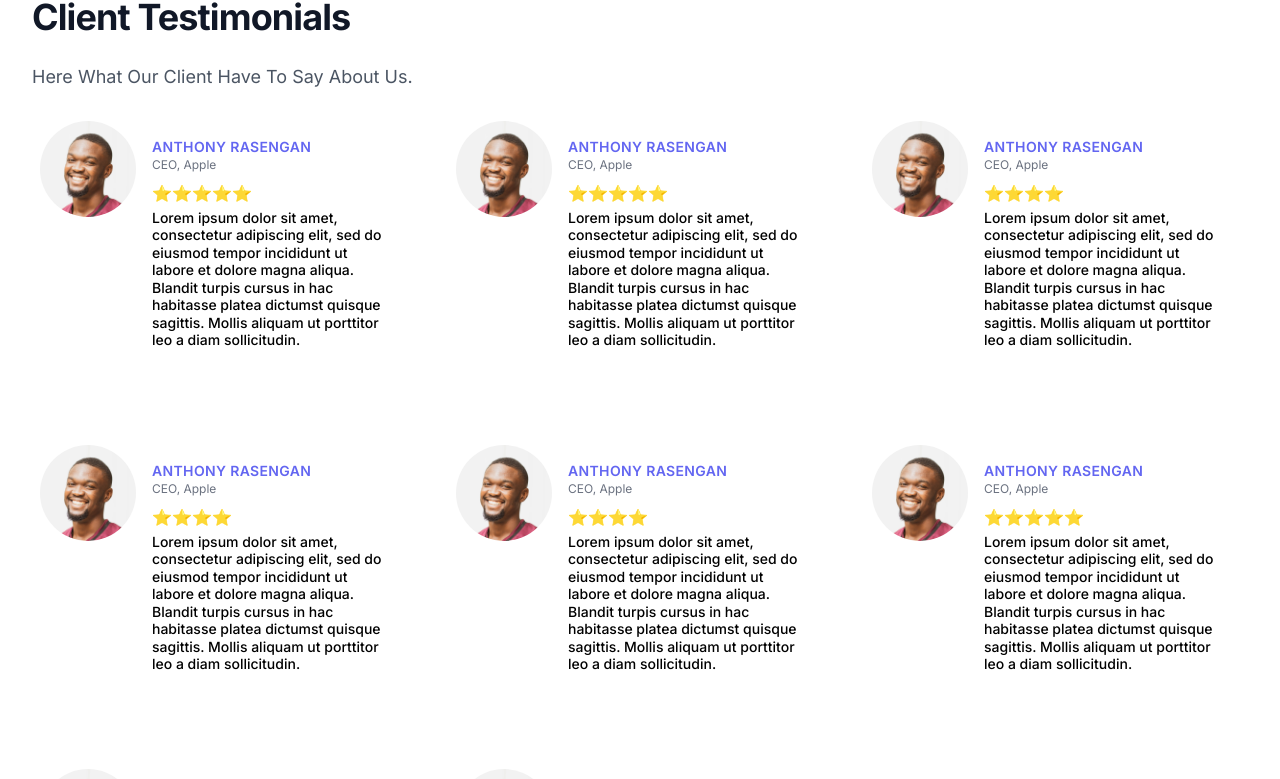
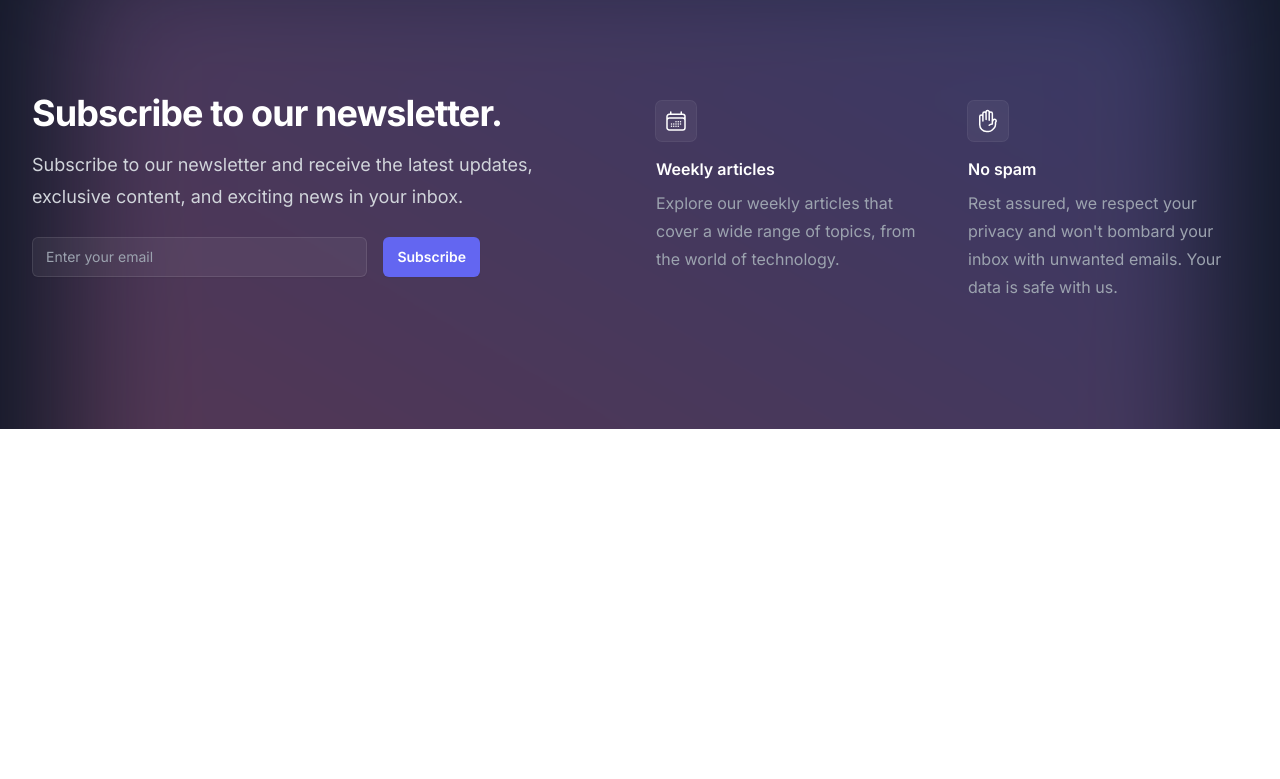
Before and after one commit to Centient-Technologies/Centient-Technologies, a Next.js app: page /about in a window 1280 px wide. Shown: the part 986-1765 px from the top of the page. After the commit the page ends 1415 px from the top, so only its background shows below. Built offline with nearby package versions, Linux system fonts and the light colour scheme.

Commit message:
Replaced placeholder text with real text

```diff
--- a/app/about/components/CompanyManagementSection.tsx
+++ b/app/about/components/CompanyManagementSection.tsx
@@ -6,13 +6,13 @@ const CompanyManagementSection = () => {
             <div className="mx-auto grid max-w-8xl gap-x-8 gap-y-20 px-6 lg:px-8 xl:grid-cols-3">
                 <div className="max-w-2xl">
                     <h2 className="text-3xl font-bold tracking-tight text-gray-900 sm:text-4xl">Meet our leadership</h2>
-                    <p className="mt-6 text-lg leading-8 text-gray-600">Libero fames augue nisl porttitor nisi, quis. Id ac elit odio vitae elementum enim vitae ullamcorper suspendisse.</p>
+                    <p className="mt-6 text-lg leading-8 text-gray-600">Our esteemed leadership team comprises individuals with a wealth of experience and expertise. They bring a deep understanding of their respective domains and a commitment to driving our organization forward. We invite you to get to know them better..</p>
                 </div>
                 <ul role="list" className="grid gap-x-8 gap-y-12 sm:grid-cols-2 sm:gap-y-16 xl:col-span-2">
-                    <TeamMember name="Kirston Kwasi-Kumah" position="CEO, Chief Executive Officer" imgSrc="/images/kirston.jpg">{ }</TeamMember>
-                    <TeamMember name="David Okyere Agyakwa" position="CTO, Chief Technology Office" imgSrc="/images/dave.jpg">{ }</TeamMember>
-                    <TeamMember name="Emma Naa Kai Odametey" position="COO, Chief Operations Officer" imgSrc="/images/naa.jpg">{ }</TeamMember>
-                    <TeamMember name="Anthony Nwintiribu Basingnaa Jnr" position="CDO, Chief Design Officer" imgSrc="/images/anthony.JPG">{ }</TeamMember>
+                    <TeamMember name="Kirston Kwasi-Kumah" position="CEO, Chief Executive Officer" imgSrc="/images/kirston.jpg" />
+                    <TeamMember name="David Okyere Agyakwa" position="CTO, Chief Technology Office" imgSrc="/images/dave.jpg" />
+                    <TeamMember name="Emma Naa Kai Odametey" position="COO, Chief Operations Officer" imgSrc="/images/naa.jpg" />
+                    <TeamMember name="Anthony Nwintiribu Basingnaa Jnr" position="CDO, Chief Design Officer" imgSrc="/images/anthony.JPG" />
                     {/* <!-- More people... --> */}
                 </ul>
             </div>
--- a/app/about/components/NewsLetterSection/NewsLetterSection.tsx
+++ b/app/about/components/NewsLetterSection/NewsLetterSection.tsx
@@ -7,7 +7,7 @@ const NewsLetterSection = () => {
                 <div className="mx-auto grid max-w-2xl grid-cols-1 gap-x-8 gap-y-16 lg:max-w-none lg:grid-cols-2">
                     <div className="max-w-xl lg:max-w-lg">
                         <h2 className="text-3xl font-bold tracking-tight text-white sm:text-4xl">Subscribe to our newsletter.</h2>
-                        <p className="mt-4 text-lg leading-8 text-gray-300">Nostrud amet eu ullamco nisi aute in ad minim nostrud adipisicing velit quis. Duis tempor incididunt dolore.</p>
+                        <p className="mt-4 text-lg leading-8 text-gray-300">Subscribe to our newsletter and receive the latest updates, exclusive content, and exciting news in your inbox.</p>
                         <div className="mt-6 flex max-w-md gap-x-4">
                             <label htmlFor="email-address" className="sr-only">Email address</label>
                             <input id="email-address" name="email" type="email" autoComplete="email" required className="min-w-0 flex-auto rounded-md border-0 bg-white/5 px-3.5 py-2 text-white shadow-sm ring-1 ring-inset ring-white/10 focus:ring-2 focus:ring-inset focus:ring-indigo-500 sm:text-sm sm:leading-6" placeholder="Enter your email" />
@@ -22,7 +22,7 @@ const NewsLetterSection = () => {
                                 </svg>
                             </div>
                             <dt className="mt-4 font-semibold text-white">Weekly articles</dt>
-                            <dd className="mt-2 leading-7 text-gray-400">Non laboris consequat cupidatat laborum magna. Eiusmod non irure cupidatat duis commodo amet.</dd>
+                            <dd className="mt-2 leading-7 text-gray-400">Explore our weekly articles that cover a wide range of topics, from the world of technology.</dd>
                         </div>
                         <div className="flex flex-col items-start">
                             <div className="rounded-md bg-white/5 p-2 ring-1 ring-white/10">
@@ -31,7 +31,7 @@ const NewsLetterSection = () => {
                                 </svg>
                             </div>
                             <dt className="mt-4 font-semibold text-white">No spam</dt>
-                            <dd className="mt-2 leading-7 text-gray-400">Officia excepteur ullamco ut sint duis proident non adipisicing. Voluptate incididunt anim.</dd>
+                            <dd className="mt-2 leading-7 text-gray-400">Rest assured, we respect your privacy and won't bombard your inbox with unwanted emails. Your data is safe with us.</dd>
                         </div>
                     </dl>
                 </div>
--- a/app/about/components/ReviewsSection/ReviewsSection.tsx
+++ /dev/null
@@ -1,31 +0,0 @@
-import ReviewCard from "./ReviewCard";
-
-
-const ReviewsSection = () => {
-    return (
-        <div className="bg-white py-5 sm:py-32">
-            <div className="mx-auto grid max-w-8xl gap-x-4 gap-y-5 px-6 lg:px-8 xl:grid-cols-2">
-                <div className="max-w-2xl">
-                    <h2 className="text-3xl font-bold tracking-tight text-gray-900 sm:text-4xl">Client Testimonials</h2>
-                    <p className="mt-6 text-lg leading-8 text-gray-600">Here What Our Client Have To Say About Us.</p>
-                </div>
-                <ul role="list" className="grid gap-x-8 gap-y-8 sm:grid-cols-3 sm:gap-y-16 xl:col-span-2">
-                    <ReviewCard name='Anthony Rasengan' position="CEO" company="Apple" rating={5} imageUrl='/images/anthony.JPG' >Lorem ipsum dolor sit amet, consectetur adipiscing elit, sed do eiusmod tempor incididunt ut labore et dolore magna aliqua. Blandit turpis cursus in hac habitasse platea dictumst quisque sagittis. Mollis aliquam ut porttitor leo a diam sollicitudin.</ReviewCard>
-                    <ReviewCard name='Anthony Rasengan' position="CEO" company="Apple" rating={5} imageUrl='/images/anthony.JPG' >Lorem ipsum dolor sit amet, consectetur adipiscing elit, sed do eiusmod tempor incididunt ut labore et dolore magna aliqua. Blandit turpis cursus in hac habitasse platea dictumst quisque sagittis. Mollis aliquam ut porttitor leo a diam sollicitudin.</ReviewCard>
-                    <ReviewCard name='Anthony Rasengan' position="CEO" company="Apple" rating={4} imageUrl='/images/anthony.JPG' >Lorem ipsum dolor sit amet, consectetur adipiscing elit, sed do eiusmod tempor incididunt ut labore et dolore magna aliqua. Blandit turpis cursus in hac habitasse platea dictumst quisque sagittis. Mollis aliquam ut porttitor leo a diam sollicitudin.</ReviewCard>
-                    <ReviewCard name='Anthony Rasengan' position="CEO" company="Apple" rating={4.5} imageUrl='/images/anthony.JPG' >Lorem ipsum dolor sit amet, consectetur adipiscing elit, sed do eiusmod tempor incididunt ut labore et dolore magna aliqua. Blandit turpis cursus in hac habitasse platea dictumst quisque sagittis. Mollis aliquam ut porttitor leo a diam sollicitudin.</ReviewCard>
-                    <ReviewCard name='Anthony Rasengan' position="CEO" company="Apple" rating={4.8} imageUrl='/images/anthony.JPG' >Lorem ipsum dolor sit amet, consectetur adipiscing elit, sed do eiusmod tempor incididunt ut labore et dolore magna aliqua. Blandit turpis cursus in hac habitasse platea dictumst quisque sagittis. Mollis aliquam ut porttitor leo a diam sollicitudin.</ReviewCard>
-                    <ReviewCard name='Anthony Rasengan' position="CEO" company="Apple" rating={5} imageUrl='/images/anthony.JPG' >Lorem ipsum dolor sit amet, consectetur adipiscing elit, sed do eiusmod tempor incididunt ut labore et dolore magna aliqua. Blandit turpis cursus in hac habitasse platea dictumst quisque sagittis. Mollis aliquam ut porttitor leo a diam sollicitudin.</ReviewCard>
-                    <ReviewCard name='Anthony Rasengan' position="CEO" company="Apple" rating={3.5} imageUrl='/images/anthony.JPG' >Lorem ipsum dolor sit amet, consectetur adipiscing elit, sed do eiusmod tempor incididunt ut labore et dolore magna aliqua. Blandit turpis cursus in hac habitasse platea dictumst quisque sagittis. Mollis aliquam ut porttitor leo a diam sollicitudin.</ReviewCard>
-                    <ReviewCard name='Anthony Rasengan' position="CEO" company="Apple" rating={4} imageUrl='/images/anthony.JPG' >Lorem ipsum dolor sit amet, consectetur adipiscing elit, sed do eiusmod tempor incididunt ut labore et dolore magna aliqua. Blandit turpis cursus in hac habitasse platea dictumst quisque sagittis. Mollis aliquam ut porttitor leo a diam sollicitudin.</ReviewCard>
-
-
-                </ul>
-            </div>
-        </div>
-    );
-}
-
-
-
-export default ReviewsSection
--- a/app/about/components/TeamMember.tsx
+++ b/app/about/components/TeamMember.tsx
@@ -4,10 +4,10 @@ interface TeamMemberProps {
     imgSrc: string;
     name: string;
     position: string;
-    children: React.ReactNode
+    // children: React.ReactNode
 }
 
-const TeamMember = ({ imgSrc, name, position, children }: TeamMemberProps) => {
+const TeamMember = ({ imgSrc, name, position, }: TeamMemberProps) => {
     return (
         <li>
             <div className="flex items-center gap-x-6">
@@ -17,7 +17,7 @@ const TeamMember = ({ imgSrc, name, position, children }: TeamMemberProps) => {
                     <p className="text-sm font-semibold leading-6 text-indigo-600">{position}</p>
                 </div>
             </div>
-            {children}
+            {/* {children} */}
         </li>
     );
 }
--- a/app/about/page.tsx
+++ b/app/about/page.tsx
@@ -1,7 +1,6 @@
 import type { Metadata } from 'next'
 import MissionStatementSection from './components/MissionStatementSection/MissionStatementSection';
 import CompanyManagementSection from './components/CompanyManagementSection';
-import ReviewsSection from './components/ReviewsSection/ReviewsSection';
 import NewsLetterSection from './components/NewsLetterSection/NewsLetterSection';
 
 
@@ -26,7 +25,6 @@ const About = () => {
 
             </div>
             <CompanyManagementSection />
-            <ReviewsSection />
         </main>
     );
 }
--- a/app/page.tsx
+++ b/app/page.tsx
@@ -1,7 +1,6 @@
 import CompanyManagementSection from "./about/components/CompanyManagementSection";
 import LandingPageSection from "./components/LandingPageSection/LandingPageSection";
 import NewsLetterSection from "./about/components/NewsLetterSection/NewsLetterSection";
-import ReviewsSection from "./about/components/ReviewsSection/ReviewsSection";
 import FeaturesSection from "./components/FeaturesSection";
 
 export default function Home() {
@@ -12,7 +11,7 @@ export default function Home() {
       </div>
       <FeaturesSection />
       <CompanyManagementSection />
-      <ReviewsSection />
+
     </main>
   )
 }
```
Also changed, not shown: app/contact/page.tsx (+21 -0 lines).
